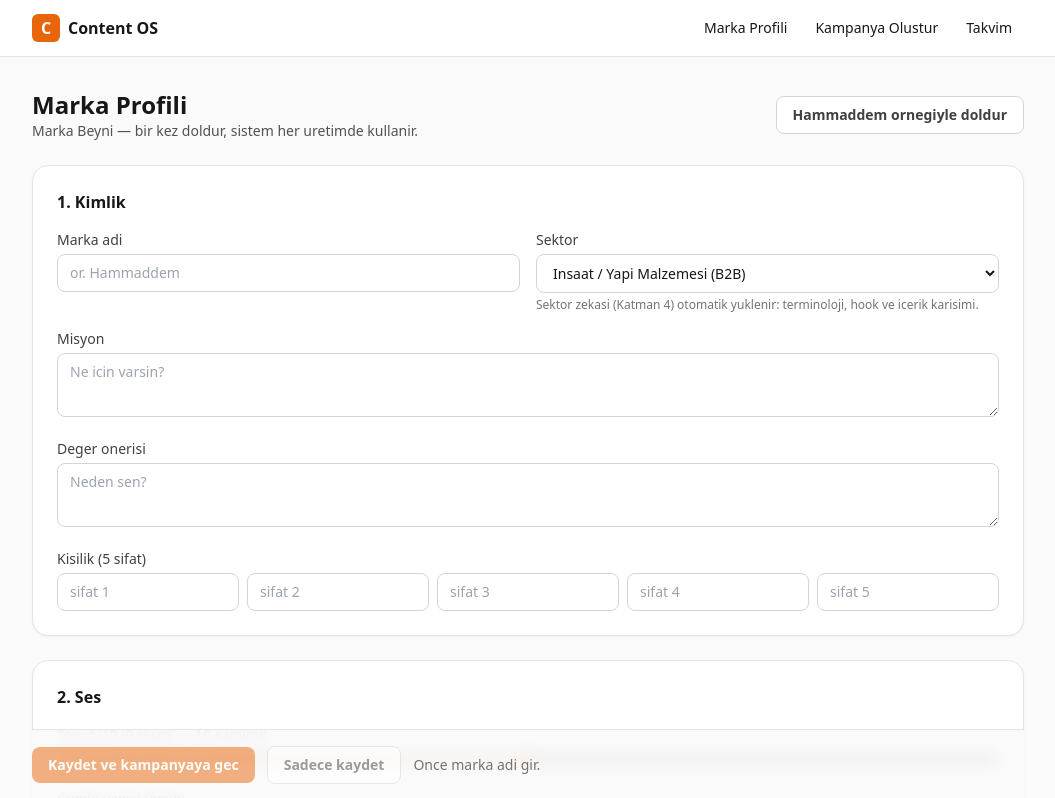
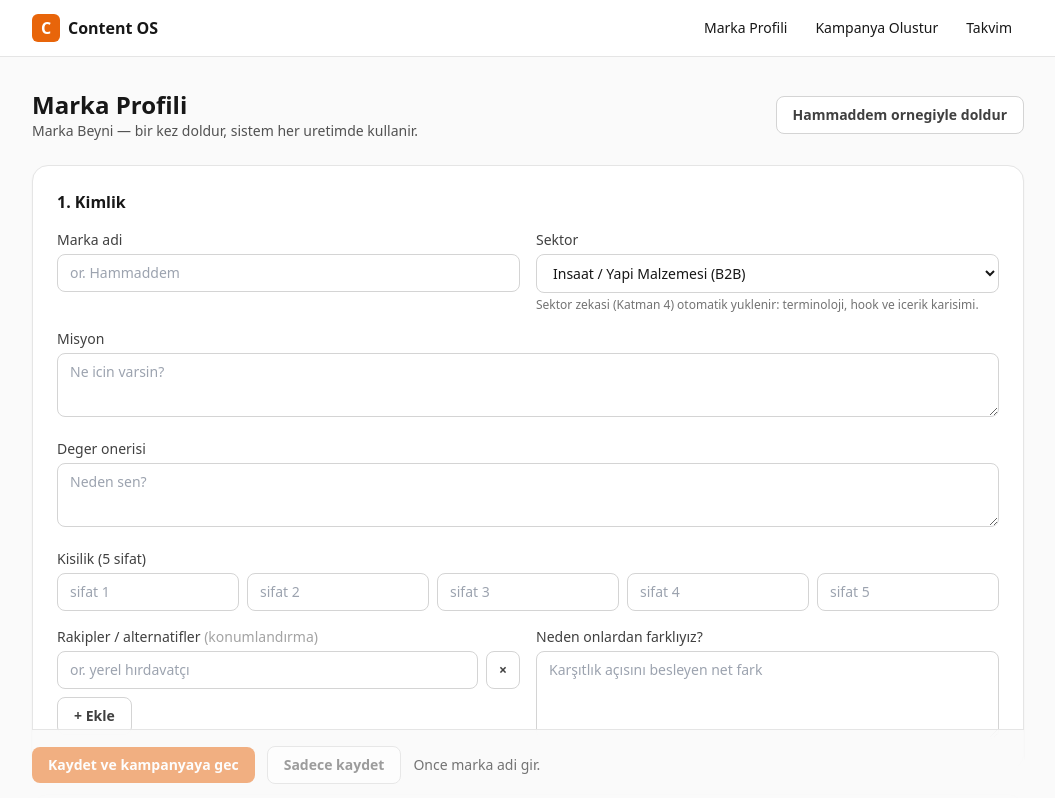
Before and after one commit to ahyazgan/pazarlama, a Next.js app: page /brand in a window 1280 px wide. Shown: the top 798 px of the page, without its empty margins (112-1167 px from the left). Built offline with nearby package versions, Linux system fonts and the light colour scheme.

Commit message:
feat: marka beyni konumlandirma — rakipler + fark, karsitlik acisini besler

```diff
--- a/src/app/brand/page.tsx
+++ b/src/app/brand/page.tsx
@@ -136,6 +136,30 @@ export default function BrandPage() {
                 placeholder={`sifat ${i + 1}`}
               />
             ))}
+          </div>
+        </div>
+        <div className="grid gap-4 sm:grid-cols-2">
+          <div>
+            <label className="label">
+              Rakipler / alternatifler{" "}
+              <span className="font-normal text-neutral-400">(konumlandırma)</span>
+            </label>
+            <StringList
+              values={brand.identity.competitors ?? [""]}
+              onChange={(competitors) => set({ identity: { ...brand.identity, competitors } })}
+              placeholder="or. yerel hırdavatçı"
+            />
+          </div>
+          <div>
+            <label className="label">Neden onlardan farklıyız?</label>
+            <textarea
+              className="input min-h-[88px]"
+              value={brand.identity.differentiation ?? ""}
+              onChange={(e) =>
+                set({ identity: { ...brand.identity, differentiation: e.target.value } })
+              }
+              placeholder="Karşıtlık açısını besleyen net fark"
+            />
           </div>
         </div>
       </section>
--- a/src/lib/brand-store.ts
+++ b/src/lib/brand-store.ts
@@ -15,7 +15,13 @@ export function emptyBrand(): Brand {
   return {
     name: "",
     sector: "insaat" as SectorId,
-    identity: { mission: "", valueProp: "", personality: ["", "", "", "", ""] },
+    identity: {
+      mission: "",
+      valueProp: "",
+      personality: ["", "", "", "", ""],
+      competitors: [""],
+      differentiation: "",
+    },
     voice: {
       tone: 5,
       sentenceStyle: "",
@@ -52,6 +58,9 @@ export const HAMMADDEM_SAMPLE: Brand = {
     valueProp:
       "Tek pazaryerinden, dogrulanmis tedarikçilerden, zamaninda teslimatla malzeme tedariki.",
     personality: ["guvenilir", "hizli", "seffaf", "teknik", "cozum-odakli"],
+    competitors: ["yerel hirdavatçi", "tek tedarikçiyle çalismak"],
+    differentiation:
+      "Tek pazaryerinde dogrulanmis çok tedarikçi + garantili teslim suresi; tek bir bayiye baglilik yok.",
   },
   voice: {
     tone: 4,
--- a/src/lib/prompt.ts
+++ b/src/lib/prompt.ts
@@ -49,6 +49,15 @@ export function buildUserPrompt(req: GenerateRequest): string {
   lines.push(
     `Kisilik (sifatlar): ${brand.identity.personality.filter(Boolean).join(", ") || "-"}`,
   );
+  const competitors = (brand.identity.competitors ?? []).filter(Boolean);
+  const diff = brand.identity.differentiation?.trim();
+  if (competitors.length || diff) {
+    lines.push(
+      `[KONUMLANDIRMA] Rakipler/alternatifler: ${competitors.join(", ") || "-"}. Farkimiz: ${
+        diff || "-"
+      }. Karsitlik acisinda bu farki one cikar; rakip ismi vermeden ustunlugu goster.`,
+    );
+  }
   lines.push(
     `Ses: ton=${brand.voice.tone}/10 (${toneLabel}); cumle yapisi: ${
       brand.voice.sentenceStyle || "-"
--- a/src/lib/types.ts
+++ b/src/lib/types.ts
@@ -27,6 +27,8 @@ export interface BrandIdentity {
   mission: string; // misyon: ne icin varsin?
   valueProp: string; // deger onerisi: neden sen?
   personality: string[]; // 5 sifat
+  competitors?: string[]; // rakipler
+  differentiation?: string; // neden onlardan farkliyiz (karsitlik acisini besler)
 }
 
 export interface BrandVoice {
```
Also changed, not shown: 2 other files (tests, documents, lock files or other folders).
